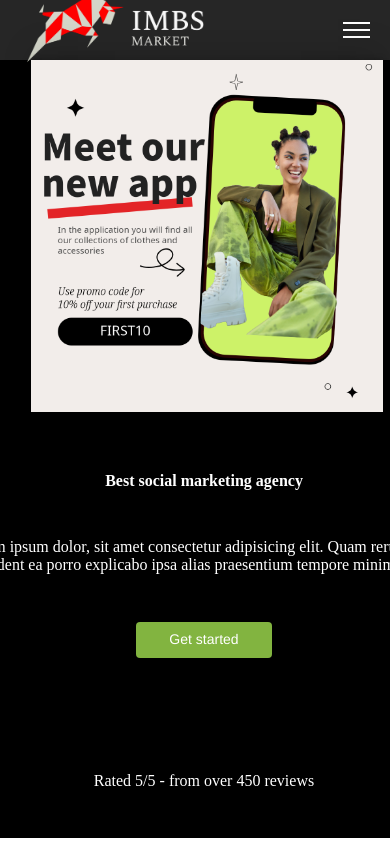
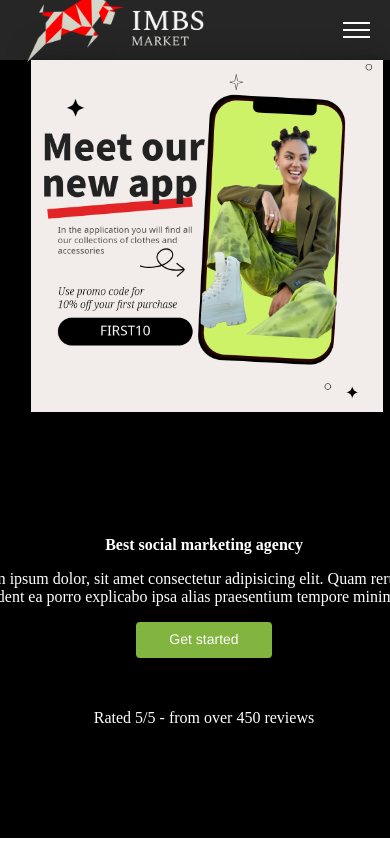
Before and after one commit to AmanReja/react-project1, a React (Vite) app: page / in a window 390 px wide. Built offline with nearby package versions, Linux system fonts and the light colour scheme; a web font is replaced by a local one.

Commit message:
fixed lag

```diff
--- a/src/components/MiddleContent.css
+++ b/src/components/MiddleContent.css
@@ -93,6 +93,8 @@
   }
   .hedline-container{
     align-items: center;
+    gap: 1rem;
+    justify-content: center;
   }
 
   /* .aman{
```
